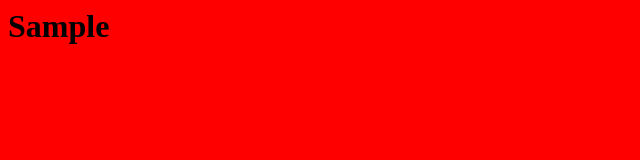
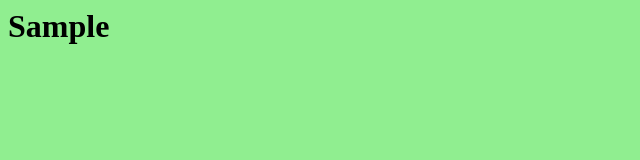
Before and after one commit to cpilkinton/sample, a plain HTML site: page index.html in a window 1280 px wide. Shown: the whole page, without its empty margins (0-640 px from the left). Drawn offline with Linux system fonts and the light colour scheme.

Commit message:
Version 4

```diff
--- a/index.html
+++ b/index.html
@@ -5,7 +5,7 @@
 <style type="text/css">
 
 	body {
-		background: red
+		background: lightgreen
 	}
 
 </style>
```
